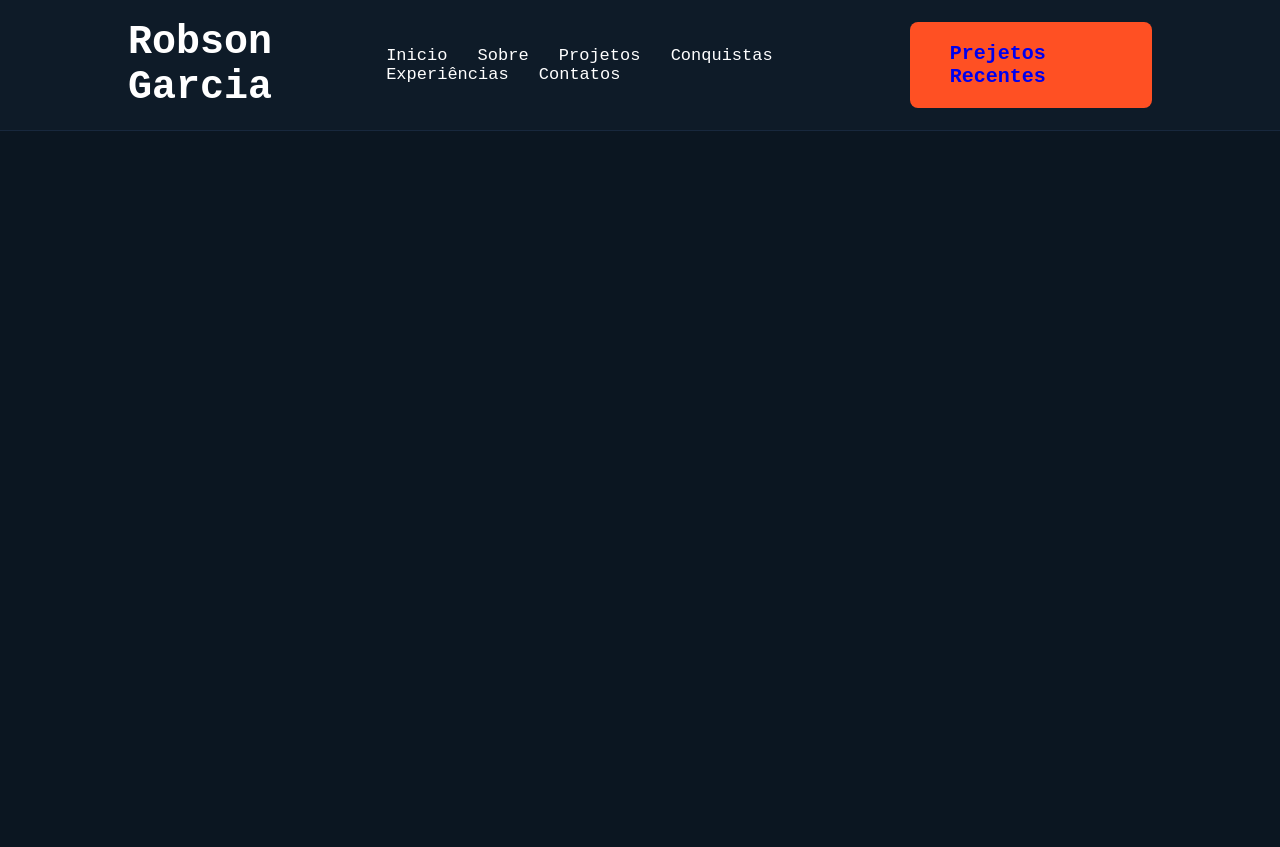
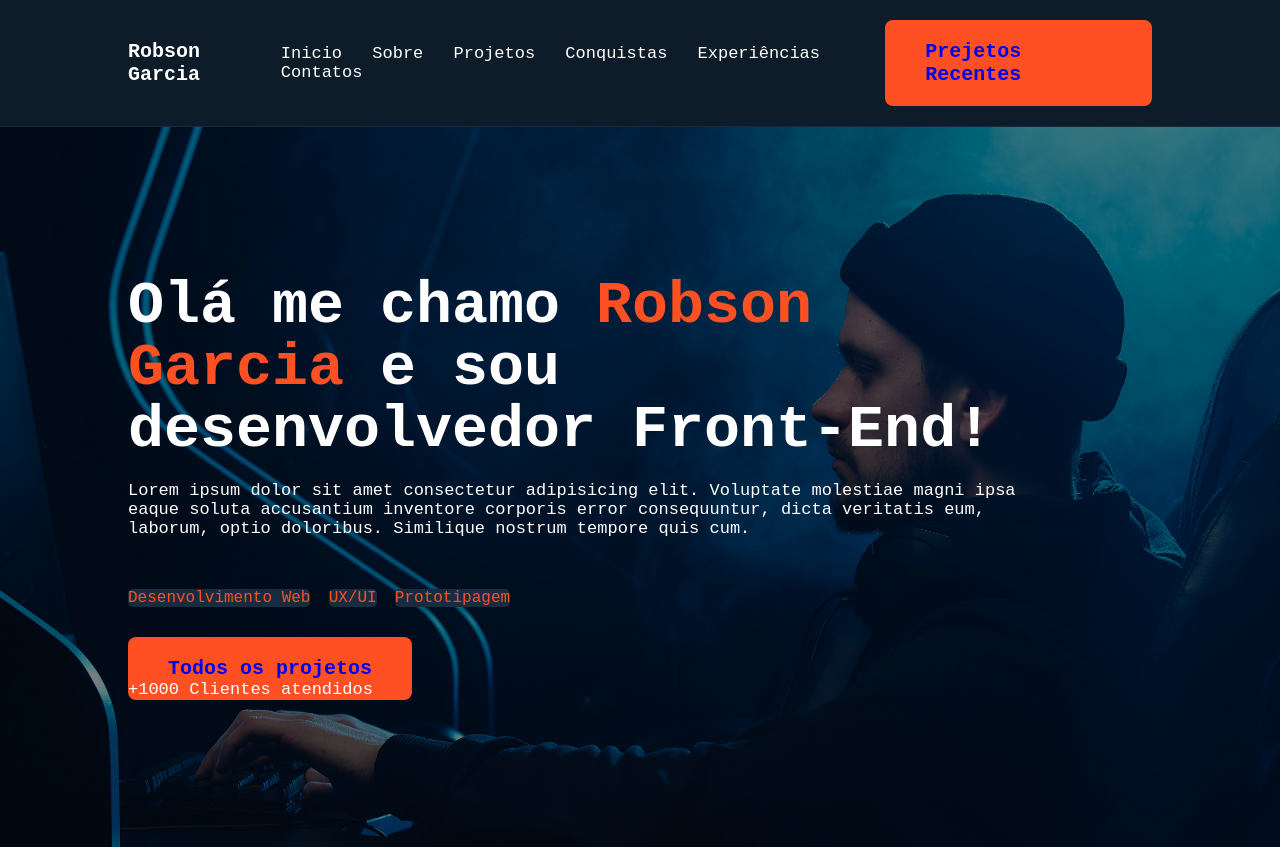
Before and after one commit to RobsonxGarcia/Portifolio, a plain HTML site: page index.html in a window 1280 px wide. Before the commit the page ends 800 px from the top, so only its background shows below. Drawn offline with Linux system fonts and the light colour scheme.

Commit message:
hero-section

```diff
--- a/css/style.css
+++ b/css/style.css
@@ -70,7 +70,6 @@
    font-weight: 500;
 
  }
-
  .nav a:hover {
    margin: 0 10;
    color: #ff5023;
@@ -78,3 +77,53 @@
    text-decoration: none;
    font-weight: 500;
  }
+
+ /* hero section*/
+ .hero {
+   padding: 100px 0;
+   height: 90vh ;
+   display: flex;
+   align-items: center;
+   justify-content: center;
+   color: #fff;
+   background: linear-gradient(rgba(0,0,0,0.5),rgba(0,0,0,0.5)),url(/img/hero_img.jpg);
+   background-size: cover;
+   background-position: top;
+
+ }
+ .hero-content {
+   display: flex;
+   justify-content: space-between;
+   flex-wrap: wrap;
+
+ }
+ .hero-text {
+   max-width: 900px;
+ }
+ .hero-text h1 {
+   font-size: 60px;
+   line-height: 62px;
+   margin-bottom: 20px;
+
+ }
+
+.hero-text .tags {
+   margin: 50px 0;
+}
+
+.hero-text .tags span {
+   background: #192b40 ;
+   color: #ff5023;
+   padding: 5px 10x;
+   border-radius: 5px;
+   margin-right: 8px;
+   font-size: 16px;
+}
+
+.hero-text .clientes {
+   margin-top: 60px;
+   font-size: 0.9rem;
+   color: #bbb;
+
+
+}
--- a/index.html
+++ b/index.html
@@ -15,7 +15,7 @@
   <!--Cabeçalho-->
   <header class="header" id="Inicio">
     <div class="container">
-      <div class="logo"><h1>Robson Garcia</h1></div>
+      <div class="logo">Robson Garcia</div>
 
       <nav class="nav">
         <a href="#inicio">Inicio</a>
@@ -30,7 +30,25 @@
 
     </div>
   </header>
-
+  <!--Hero Section-->
+  <section class="hero">
+    <div class="container hero-content">
+      <div class="hero-text">
+        <h1>Olá me chamo <span>Robson Garcia</span> e sou desenvolvedor Front-End!</h1>
+        <p>Lorem ipsum dolor sit amet consectetur adipisicing elit. Voluptate molestiae magni ipsa eaque soluta accusantium inventore corporis error consequuntur, dicta veritatis eum, laborum, optio doloribus. Similique nostrum tempore quis cum.</p>
+        <div class="tags">
+          <span>Desenvolvimento Web</span>
+          <span>UX/UI</span>
+          <span>Prototipagem</span>
+        </div>
+        <a href="#" class="btn-primary">Todos os projetos</a>
+        <p class="Clientes">+1000 Clientes atendidos</p>
+      </div>
+      <div class="hero-image">
+        <!--Espaço para imagens-->
+      </div>
+    </div>
+  </section>
   <script href="js/script.js"></script>
 </body>
 
```
Also changed, not shown: img/hero_img.jpg (added).
